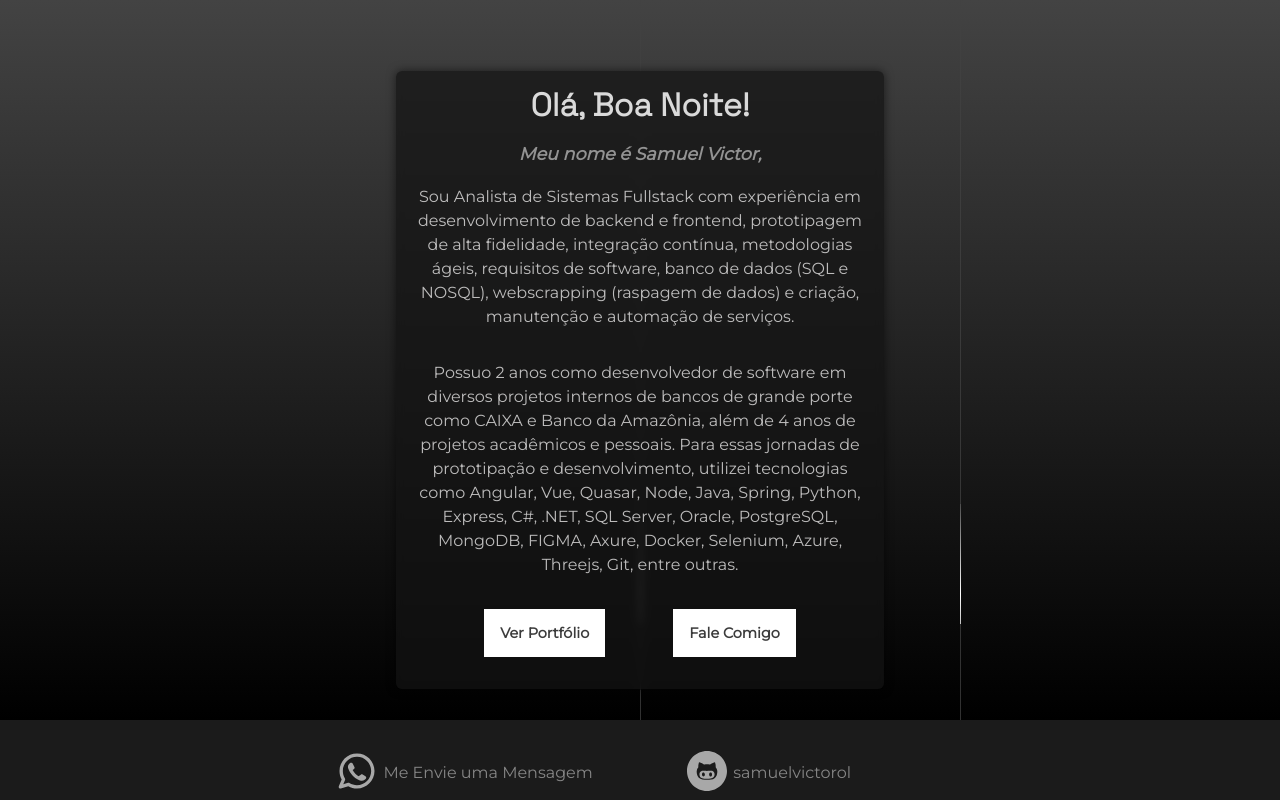
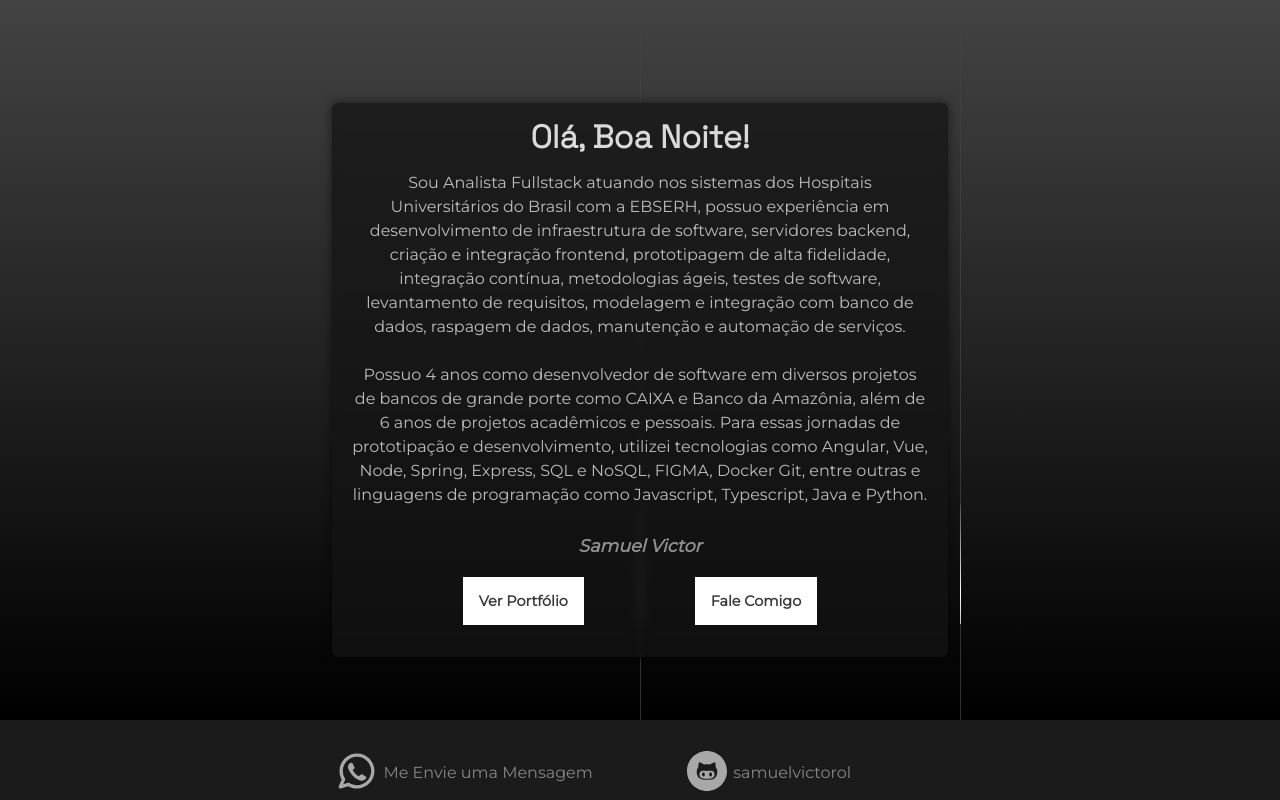
Before and after one commit to samuelvictorol/portfolio, an Angular app: page /sobre in a window 1280 px wide. Built offline with nearby package versions, Linux system fonts and the light colour scheme; a web font is replaced by a local one.

Commit message:
hot updates

```diff
--- a/src/app/portfolio/portfolio.component.ts
+++ b/src/app/portfolio/portfolio.component.ts
@@ -17,9 +17,9 @@
   }
 
    projects = [
-     { title: 'FavTab', img:'assets/favtab.png', url:"https://favtab.netlify.app/", desc: 'WebApp Mobile First de gerenciamento e network de repertórios para Músicos utilizando Vue3 e Express.', },
+     { title: 'FavTab', img:'assets/favtab.png', url:"https://favtab.netlify.app/", desc: 'WebApp para gerenciamento de repertórios e network para Músicos utilizando Vue3 e Express. Vincule diversos items como backing track, karaoke, anotações entre outras possibilidades em suas músicas e salve em repertórios personalizados.', },
      { title: `Instituto Átika`, desc: 'Este projeto social sem fins lucrativos incentiva crianças e adolescentes sem condições financeiras a praticar esportes como o futvôlei. Os produtos vendidos serão revertidos em doações. A landing page foi desenvolvida com responsividade. O deploy automatizado garante atualizações rápidas e seguras.', url:'https://institutoatika.netlify.app/', img:'assets/atika.png',},
-     { img:'assets/solarsystem.png', title: 'Sistema Solar 3D', desc: 'Um projeto pessoal que consiste em uma viagem pelo Sistema Solar em 3D utilizando Vue3 e Three.js', url:'https://sistema-solar-3js.netlify.app/'  },
+     { img:'assets/solarsystem.png', title: 'Sistema Solar 3D', desc: 'Uma viagem pelo Sistema Solar em 3D utilizando Vue3 e Three.js com técnicas avançadas de programação frontend', url:'https://sistema-solar-3js.netlify.app/'  },
      { span: true,title: 'UnB na Mão', desc: 'WebApp Mobile First para facilitar a vida do estudante universitário da UnB, acelerando o acesso aos tópicos mais utilizados pelos alunos. Além de ter um sistema de cadastro de vagas e diferentes tipos de perfis com funcionalidades de ações diferentes.', url: 'https://unbnamao.netlify.app/', img: 'assets/unbnamao.png'},
      { title: 'Pixshop, Integração OpenPix', desc: 'Aplicação fullstack integrando a plataforma de pagamento OpenPix. Possui também um CRUD com filtros e webscrapping para popular o banco. Foi utilizado os frameworks Vue e Express.', url:'https://github.com/samuelvictorol/api-pixshop', img:'assets/pixshop.png',},
      { title: 'Integração Paypal Angular', desc: 'Aplicação Web com integração com API do PayPal, Cart dinâmico utilizando diversos conceitos de Angular Framework e estilizado usando Bootstrap.', url: 'https://github.com/samuelvictorol/PayPal-Integration', img: 'assets/paypal.png', },
--- a/src/app/sobre/sobre.component.html
+++ b/src/app/sobre/sobre.component.html
@@ -2,13 +2,13 @@
     <div class="container-sobre">
         <div class="sobre-text animate__animated animate__fadeInDown">
             <h1 style="text-align:center">Olá, {{ saudacao }}!</h1>
-            <p style="text-align:center" id="my-name">Meu nome é Samuel Victor,</p>
-            <p style="text-align:center">Sou Analista de Sistemas Fullstack com experiência em desenvolvimento de backend e frontend, prototipagem de alta fidelidade, integração contínua, metodologias ágeis, requisitos de software, banco de dados (SQL e NOSQL), webscrapping (raspagem de dados) e criação, manutenção e automação de serviços.
+            <p style="text-align:center">Sou Analista Fullstack atuando nos sistemas dos Hospitais Universitários do Brasil com a EBSERH, possuo experiência em desenvolvimento de infraestrutura de software, servidores backend, criação e integração frontend, prototipagem de alta fidelidade, integração contínua, metodologias ágeis, testes de software, levantamento de requisitos, modelagem e integração com banco de dados, raspagem de dados, manutenção e automação de serviços.
                 <br>
             </p>
             <p style="text-align:center">
-                Possuo 2 anos como desenvolvedor de software em diversos projetos internos de bancos de grande porte como CAIXA e Banco da Amazônia, além de 4 anos de projetos acadêmicos e pessoais. Para essas jornadas de prototipação e desenvolvimento, utilizei tecnologias como Angular, Vue, Quasar, Node, Java, Spring, Python, Express, C#, .NET, SQL Server, Oracle, PostgreSQL, MongoDB, FIGMA, Axure, Docker, Selenium, Azure, Threejs, Git, entre outras.
+                Possuo 4 anos como desenvolvedor de software em diversos projetos de bancos de grande porte como CAIXA e Banco da Amazônia, além de 6 anos de projetos acadêmicos e pessoais. Para essas jornadas de prototipação e desenvolvimento, utilizei tecnologias como Angular, Vue, Node, Spring, Express, SQL e NoSQL, FIGMA, Docker Git, entre outras e linguagens de programação como Javascript, Typescript, Java e Python.
             </p>
+            <p style="text-align:center" id="my-name">Samuel Victor</p>
             <div class="btns-wrapper">
                 <button class="btn-sobre" id="btn-port" (click)="navService.mouseIn('portfolio', false)">Ver Portfólio</button>
                 <button class="btn-sobre" id="btn-contato" (click)="navService.mouseIn('contato', false)">Fale Comigo</button>
--- a/src/app/sobre/sobre.component.scss
+++ b/src/app/sobre/sobre.component.scss
@@ -65,7 +65,7 @@
 .sobre-text {
     background-color: #141414b9;
     border-radius: 6px;
-    max-width: 35vw;
+    max-width: 45vw;
     z-index: 999;
     padding: 0 20px;
     position: relative;
@@ -85,7 +85,7 @@
 
 
 p{
-    padding-bottom: 2vh;
+    padding-bottom: 1vh;
     font-size: 2vh;
     color: #e7e6e6;
     opacity: .8;
```
Also changed, not shown: comands.txt, src/assets/favtab.png.
